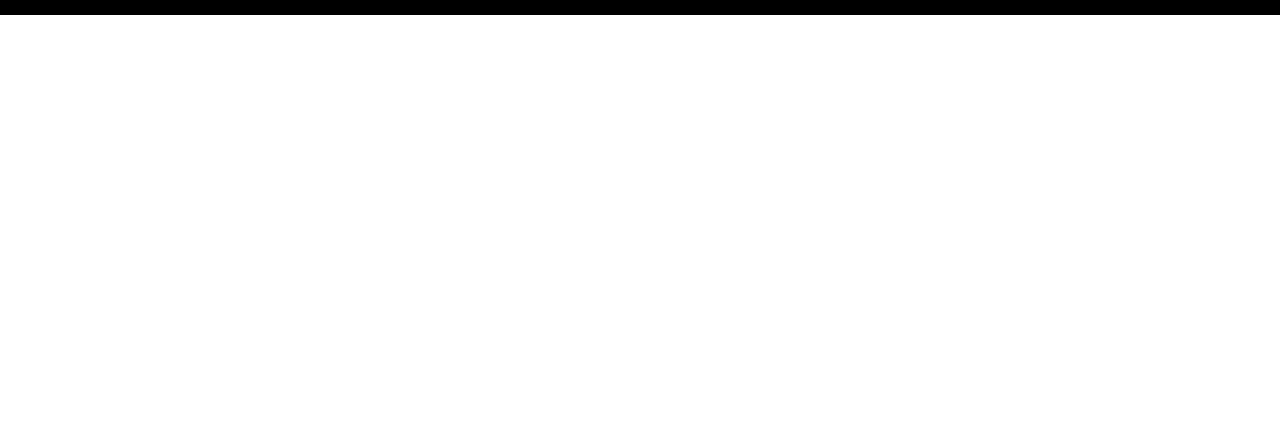
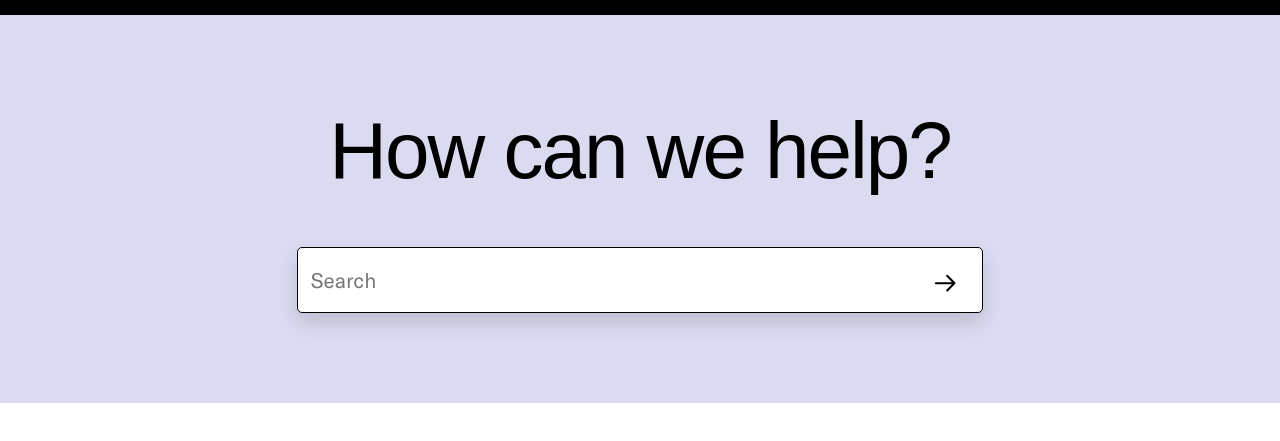
Before and after one commit to plaingabriel/abstract-help, a plain HTML site: page index.html in a window 1280 px wide. Shown: the part 71-512 px from the top of the page. Drawn offline with Linux system fonts and the light colour scheme.

Commit message:
add Main style

```diff
--- a/global.css
+++ b/global.css
@@ -1,6 +1,7 @@
 /* GLOBAL CSS */
 
 @import url("./styles/Header.css");
+@import url("./styles/Main.css");
 
 * {
   margin: 0;
@@ -23,6 +24,11 @@
 @font-face {
   font-family: "GT America Standard - Regular";
   src: url("./GT-America-Standard/GT-America-Standard-Regular-Trial.otf");
+}
+
+@font-face {
+  font-family: "GT America Standard - Medium";
+  src: url("./GT-America-Standard/GT-America-Standard-Medium-Trial.otf");
 }
 
 /** END FONTS **/
--- a/index.html
+++ b/index.html
@@ -158,5 +158,50 @@
         </div>
       </div>
     </header>
+
+    <main class="main">
+      <section class="hero">
+        <div class="hero__container">
+          <h1 class="hero__heading">How can we help?</h1>
+          <form class="search-form search-form--hero">
+            <input
+              class="search-form__input search-form__input--hero"
+              type="search"
+              name="search-nav"
+              id="search-nav"
+              placeholder="Search"
+            />
+          </form>
+
+          <svg
+            class="arrow-svg"
+            version="1.1"
+            id="Layer_1"
+            xmlns="http://www.w3.org/2000/svg"
+            xmlns:xlink="http://www.w3.org/1999/xlink"
+            x="0px"
+            y="0px"
+            viewBox="0 0 612 792"
+            style="enable-background: new 0 0 612 792"
+            xml:space="preserve"
+          >
+            <g>
+              <path
+                d="M446.3,417.18c-3.38,0-5.35,0-7.31,0c-107.35,0-214.7-0.02-322.05,0.04c-5.82,0-11.25-0.71-15.99-4.44
+      c-7.12-5.6-10.1-14.87-7.35-23.25c2.83-8.61,10.38-14.41,19.35-14.81c2-0.09,4-0.05,6-0.05c106.68,0,213.36,0,320.05,0
+      c1.96,0,3.92,0,7.21,0c-2.05-2.19-3.29-3.59-4.61-4.92c-35.82-35.85-71.67-71.68-107.48-107.53c-8.92-8.93-10.77-18.21-5.61-27.49
+      c6.34-11.4,21.01-14.53,31.38-6.64c1.85,1.41,3.53,3.05,5.17,4.7c48.34,48.32,96.66,96.66,144.99,145
+      c12.49,12.5,12.49,23.74-0.01,36.25c-48.56,48.58-97.11,97.15-145.68,145.71c-8.95,8.94-18.17,10.82-27.48,5.69
+      c-11.41-6.28-14.6-21-6.74-31.36c1.5-1.98,3.28-3.77,5.04-5.54c35.46-35.5,70.95-70.98,106.42-106.47
+      C442.88,420.82,444.1,419.49,446.3,417.18z"
+              ></path>
+            </g>
+          </svg>
+        </div>
+      </section>
+
+      <section class="info"></section>
+    </main>
+    <footer></footer>
   </body>
 </html>
--- /dev/null
+++ b/styles/Main.css
@@ -0,0 +1,88 @@
+.hero {
+  display: flex;
+  background-color: var(--light-purple);
+  row-gap: 50px;
+  padding: 90px 1rem;
+}
+
+.hero__container {
+  display: flex;
+  flex-direction: column;
+  align-items: center;
+  width: 100%;
+  row-gap: 50px;
+  text-align: center;
+  position: relative;
+}
+
+.hero__heading {
+  font-size: 2.4rem;
+  font-family: sans-serif;
+  font-weight: 500;
+  letter-spacing: -2px;
+}
+
+.search-form--hero {
+  justify-content: center;
+}
+
+.search-form__input--hero {
+  width: 100%;
+  padding: 1.2rem 0.8rem !important;
+  box-shadow: 0px 10px 20px #0002;
+}
+
+.search-form__input--hero:focus,
+.search-form__input--hero:hover {
+  border: 1px solid var(--purple);
+}
+
+.arrow-svg {
+  width: 2.4rem;
+  height: 2.4rem;
+  position: absolute;
+  bottom: 10px;
+  right: 1rem;
+}
+
+.search-form--hero:has(
+    :is(.search-form__input--hero:focus, .search-form__input--hero:hover)
+  )
+  ~ .arrow-svg,
+.arrow-svg:hover {
+  fill: var(--purple);
+}
+
+@media screen and (min-width: 520px) {
+  .hero__heading {
+    font-size: 4rem;
+  }
+}
+
+@media screen and (min-width: 768px) {
+  .hero__heading {
+    font-size: 5rem;
+  }
+
+  .search-form__input--hero {
+    width: 90%;
+  }
+
+  .arrow-svg {
+    right: 6%;
+  }
+}
+
+@media screen and (min-width: 1200px) {
+  .hero {
+    row-gap: 30px;
+  }
+
+  .search-form__input--hero {
+    width: 55%;
+  }
+
+  .arrow-svg {
+    right: 24%;
+  }
+}
```
